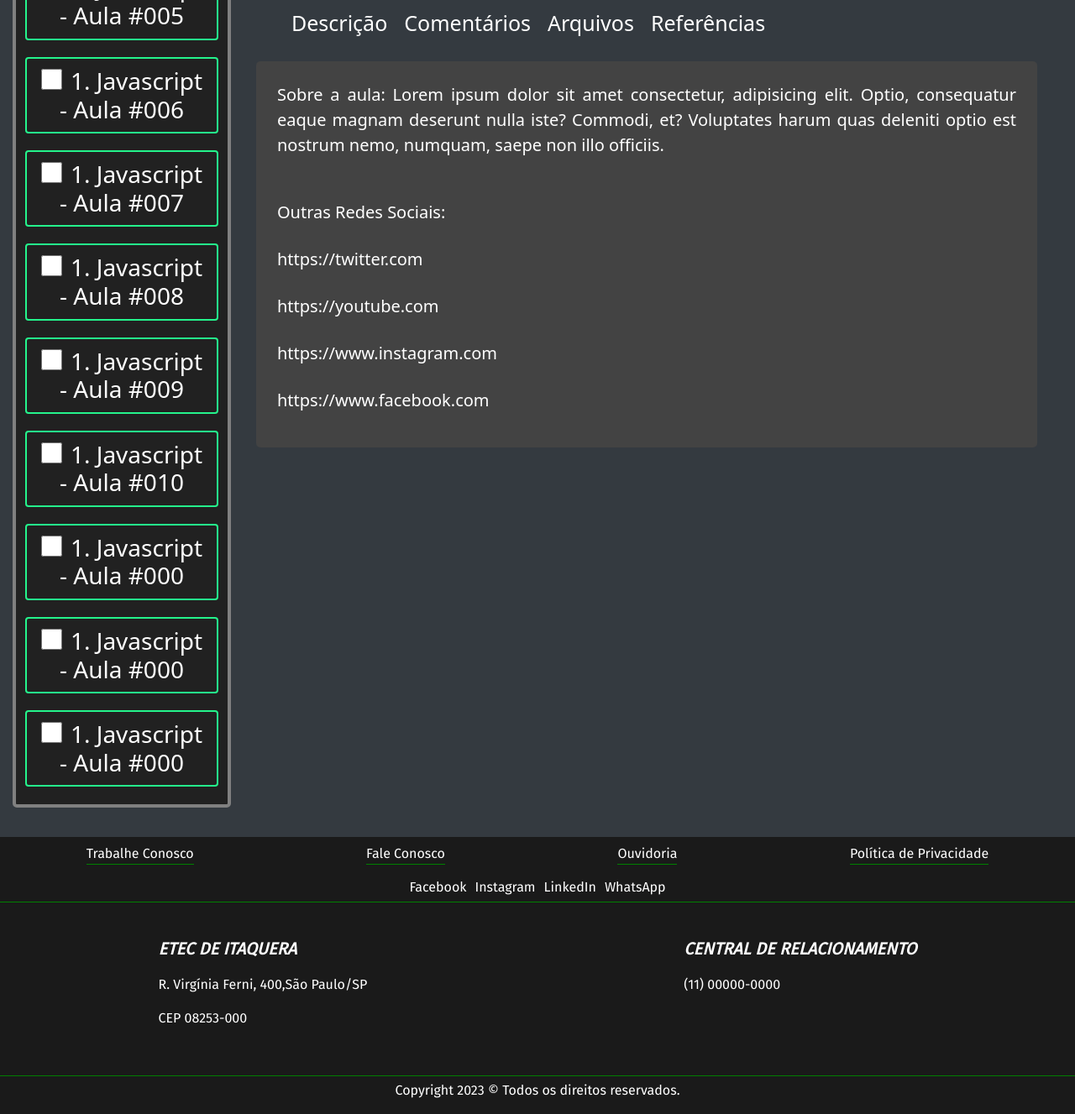
After one commit to FolksNP/TCC, a PHP site: page /tela.video.php in a window 1280 px wide. The commit adds this page. Shown: the part 787-2114 px from the top of the page at 84% size. Run offline with PHP 8.4, Linux system fonts and the light colour scheme; style sheets or scripts are compiled from the project's sources.

Commit message:
Add files via upload

```diff
--- a/header.php
+++ b/header.php
@@ -43,6 +43,7 @@
 </head>
 
 <body style="background: var(--bs-gray-800);">
+
     <nav class="navbar navbar-dark navbar-expand-md py-3" style="background: #1A1A1A;">
         <div class="container"><a class="navbar-brand d-flex align-items-center" href=""><span class="bs-icon-sm bs-icon-rounded bs-icon-primary d-flex justify-content-center align-items-center me-2 bs-icon">
                         <path fill-rule="evenodd" d="M0 10.5A1.5 1.5 0 0 1 1.5 9h1A1.5 1.5 0 0 1 4 10.5v1A1.5 1.5 0 0 1 2.5 13h-1A1.5 1.5 0 0 1 0 11.5v-1zm1.5-.5a.5.5 0 0 0-.5.5v1a.5.5 0 0 0 .5.5h1a.5.5 0 0 0 .5-.5v-1a.5.5 0 0 0-.5-.5h-1zm10.5.5A1.5 1.5 0 0 1 13.5 9h1a1.5 1.5 0 0 1 1.5 1.5v1a1.5 1.5 0 0 1-1.5 1.5h-1a1.5 1.5 0 0 1-1.5-1.5v-1zm1.5-.5a.5.5 0 0 0-.5.5v1a.5.5 0 0 0 .5.5h1a.5.5 0 0 0 .5-.5v-1a.5.5 0 0 0-.5-.5h-1zM6 4.5A1.5 1.5 0 0 1 7.5 3h1A1.5 1.5 0 0 1 10 4.5v1A1.5 1.5 0 0 1 8.5 7h-1A1.5 1.5 0 0 1 6 5.5v-1zM7.5 4a.5.5 0 0 0-.5.5v1a.5.5 0 0 0 .5.5h1a.5.5 0 0 0 .5-.5v-1a.5.5 0 0 0-.5-.5h-1z"></path>
@@ -71,6 +72,7 @@
             </ul>
         </div>
     </div>
+
     <script src="https://cdn.jsdelivr.net/npm/bootstrap@5.2.3/dist/js/bootstrap.bundle.min.js"></script>
 </body>
 
--- /dev/null
+++ b/sass/tela-video.css
@@ -0,0 +1,106 @@
+@import url("https://fonts.googleapis.com/css2?family=Fira+Sans&display=swap");
+* {
+  padding: 0;
+  margin: 0;
+  box-sizing: border-box;
+}
+
+body {
+  font-family: "Fira Sans", sans-serif;
+}
+
+body::-webkit-scrollbar {
+  width: 12px;
+}
+
+body::-webkit-scrollbar-track {
+  background: black;
+}
+
+body::-webkit-scrollbar-thumb {
+  background-color: #24F48C;
+  border-radius: 10px;
+}
+
+.conteiner {
+  padding: 15px;
+  margin-top: 10px;
+  display: flex;
+  width: 100%;
+}
+.conteiner .lado-esquerdo {
+  margin-top: 50px;
+  background-color: #343a40;
+  width: 35%;
+  border: 4px solid gray;
+  background-color: #212121;
+  border-radius: 5px;
+}
+.conteiner .lado-esquerdo .conteudo {
+  padding: 1px;
+}
+.conteiner .lado-esquerdo .conteudo h1 {
+  background-color: #6c757d;
+  color: white;
+  text-align: center;
+  padding: 10px;
+  border-radius: 0px 0px 15px 15px;
+  border-bottom: 2px solid green;
+}
+.conteiner .lado-esquerdo .conteudo .caixa-cont {
+  padding: 10px;
+  margin: 20px 10px;
+  color: white;
+  border: 2px solid #24F48C;
+  border-radius: 4px;
+  text-align: center;
+}
+.conteiner .lado-esquerdo .conteudo .caixa-cont .checkin {
+  margin-right: 10px;
+  border: 1px solid white;
+  border-radius: 10px;
+  height: 25px;
+  width: 25px;
+}
+.conteiner .lado-esquerdo .conteudo .caixa-cont h3 {
+  display: inline;
+}
+.conteiner .lado-direito {
+  background-color: #343a40;
+  width: 100%;
+}
+.conteiner .lado-direito .conteudo {
+  margin: 0 auto;
+  margin-top: 0px;
+  width: 990px;
+  padding: 30px;
+}
+.conteiner .lado-direito .conteudo h1 {
+  color: white;
+  padding: 10px;
+}
+.conteiner .lado-direito .links-inferiores ul {
+  display: flex;
+  list-style-type: none;
+}
+.conteiner .lado-direito .links-inferiores ul li {
+  color: white;
+  padding: 10px;
+  font-size: 25px;
+}
+.conteiner .lado-direito .conteudo-inferior {
+  background-color: #434343;
+  border-radius: 5px;
+  padding: 20px;
+}
+.conteiner .lado-direito .conteudo-inferior p {
+  font-size: 20px;
+  text-align: justify;
+  padding: 5px;
+  color: white;
+}
+
+.footer {
+  height: 1000px;
+  color: orange;
+}/*# sourceMappingURL=tela-video.css.map */
--- /dev/null
+++ b/sass/tela-video.sass
@@ -0,0 +1,102 @@
+
+//início da formartação padrão
+*
+    padding: 0
+    margin: 0
+    box-sizing: border-box
+
+@import url('https://fonts.googleapis.com/css2?family=Fira+Sans&display=swap')
+$font-primaria: 'Fira Sans', sans-serif
+
+$cor-base-cinza: #343a40
+$cor-secundaria-cinza: #434343
+
+body
+    font-family: $font-primaria
+
+//fim da formartação padrão
+//início da estilização da barra de rolagem
+body::-webkit-scrollbar
+  width: 12px
+
+
+body::-webkit-scrollbar-track
+  background: black
+
+body::-webkit-scrollbar-thumb
+    background-color: #24F48C
+    border-radius: 10px
+//fim da estilização da barra de rolagem
+
+//conteudo da página
+// conteiner = caixa geral
+.conteiner
+    padding: 15px
+    margin-top: 10px
+    display: flex
+    width: 100%
+    .lado-esquerdo // conteudos do lado esquerdo da pagina
+        margin-top: 50px
+        background-color: $cor-base-cinza
+        width: 35%
+        border: 4px solid gray
+        background-color: #212121
+        border-radius: 5px
+        .conteudo
+            padding: 1px
+            h1
+                background-color: #6c757d
+                color: white
+                text-align: center
+                padding: 10px
+                border-radius: 0px 0px 15px 15px
+                border-bottom: 2px solid green
+            .caixa-cont
+                padding: 10px
+                margin: 20px 10px
+                color: white
+                border: 2px solid #24F48C
+                border-radius: 4px
+                text-align: center
+                .checkin
+                    margin-right: 10px
+                    border: 1px solid white
+                    border-radius: 10px
+                    height: 25px
+                    width: 25px
+                h3
+                    display: inline
+
+    .lado-direito // conteudos do lado esquerdo da pagina
+        background-color: $cor-base-cinza
+        width: 100%
+        .conteudo
+            margin: 0 auto
+            margin-top: 0px
+            width: 990px
+            padding: 30px
+            h1
+                color: white
+                padding: 10px
+        .links-inferiores // links abaixo do vídeo
+            ul
+                display: flex
+                list-style-type: none
+                li
+                    color: white
+                    padding: 10px
+                    font-size: 25px
+
+        .conteudo-inferior
+            background-color: $cor-secundaria-cinza
+            border-radius: 5px
+            padding: 20px
+            p
+                font-size: 20px
+                text-align: justify
+                padding: 5px
+                color: white
+
+.footer
+    height: 1000px
+    color: orange
--- /dev/null
+++ b/tela.video.php
@@ -0,0 +1,106 @@
+<html lang="en">
+<head>
+    <meta charset="UTF-8">
+    <meta http-equiv="X-UA-Compatible" content="IE=edge">
+    <meta name="viewport" content="width=device-width, initial-scale=1.0">
+    <title>Patrono Neves - Aula</title>
+    <link rel="stylesheet" href="sass/tela-video.css">
+    <link rel="stylesheet" href="style.css">
+</head>
+<body>
+
+    <?php
+        include ('header.php');
+    ?>
+
+    <div class="conteiner">
+        <div class="lado-esquerdo">
+            <div class="conteudo">
+                <h1>conteudo</h1>
+
+                <div class="caixa-cont">
+                <input type="checkbox" name="" class="checkin"><h3>1. Javascript - Aula #001</h3>
+                </div>
+
+                <div class="caixa-cont">
+                <input type="checkbox" name="" class="checkin"><h3>1. Javascript - Aula #002</h3>
+                </div>
+
+                <div class="caixa-cont">
+                <input type="checkbox" name="" class="checkin"><h3>1. Javascript - Aula #003</h3>
+                </div>
+
+                <div class="caixa-cont">
+                <input type="checkbox" name="" class="checkin"><h3>1. Javascript - Aula #004</h3>
+                </div>
+
+                <div class="caixa-cont">
+                <input type="checkbox" name="" class="checkin"><h3>1. Javascript - Aula #005</h3>
+                </div>
+
+                <div class="caixa-cont">
+                <input type="checkbox" name="" class="checkin"><h3>1. Javascript - Aula #006</h3>
+                </div>
+
+                <div class="caixa-cont">
+                <input type="checkbox" name="" class="checkin"><h3>1. Javascript - Aula #007</h3>
+                </div>
+
+                <div class="caixa-cont">
+                <input type="checkbox" name="" class="checkin"><h3>1. Javascript - Aula #008</h3>
+                </div>
+
+                <div class="caixa-cont">
+                <input type="checkbox" name="" class="checkin"><h3>1. Javascript - Aula #009</h3>
+                </div>
+
+                <div class="caixa-cont">
+                <input type="checkbox" name="" class="checkin"><h3>1. Javascript - Aula #010</h3>
+                </div>
+
+                <div class="caixa-cont">
+                <input type="checkbox" name="" class="checkin"><h3>1. Javascript - Aula #000</h3>
+                </div>
+
+                <div class="caixa-cont">
+                <input type="checkbox" name="" class="checkin"><h3>1. Javascript - Aula #000</h3>
+                </div>
+
+                <div class="caixa-cont">
+                <input type="checkbox" name="" class="checkin"><h3>1. Javascript - Aula #000</h3>
+                </div>
+
+            </div>
+        </div>
+
+        <div class="lado-direito">
+            <div class="conteudo">
+                <h1>Curso de Javascript #001</h1>
+                <iframe width="926" height="526" src="https://www.youtube.com/embed/SFUngC51-z4" title="I Built a Note Android App With ChatGPT 😱" frameborder="0" allow="accelerometer; autoplay; clipboard-write; encrypted-media; gyroscope; picture-in-picture; web-share" allowfullscreen></iframe>
+                <div class="links-inferiores">
+                    <ul>
+                        <li>Descrição</li>
+                        <li>Comentários</li>
+                        <li>Arquivos</li>
+                        <li>Referências</li>
+                    </ul>
+                </div>
+                <div class="conteudo-inferior">
+                    <p>Sobre a aula: Lorem ipsum dolor sit amet consectetur, adipisicing elit. Optio, consequatur eaque magnam deserunt nulla iste? Commodi, et? Voluptates harum quas deleniti optio est nostrum nemo, numquam, saepe non illo officiis.</p>
+                    <br>
+                    <p>Outras Redes Sociais:</p>
+                    <p>https://twitter.com</p>
+                    <p>https://youtube.com</p>
+                    <p>https://www.instagram.com</p>
+                    <p>https://www.facebook.com</p>
+
+                </div>
+            </div>
+        </div>
+    </div>
+
+    <?php
+        include ('footer.php');
+    ?>
+</body>
+</html>
```
Also changed, not shown: estilos/estilo.css (added, +77 -0 lines), pages/index.html (added, +35 -0 lines), imgs/logo_espacial.png (added), 2 other files.
